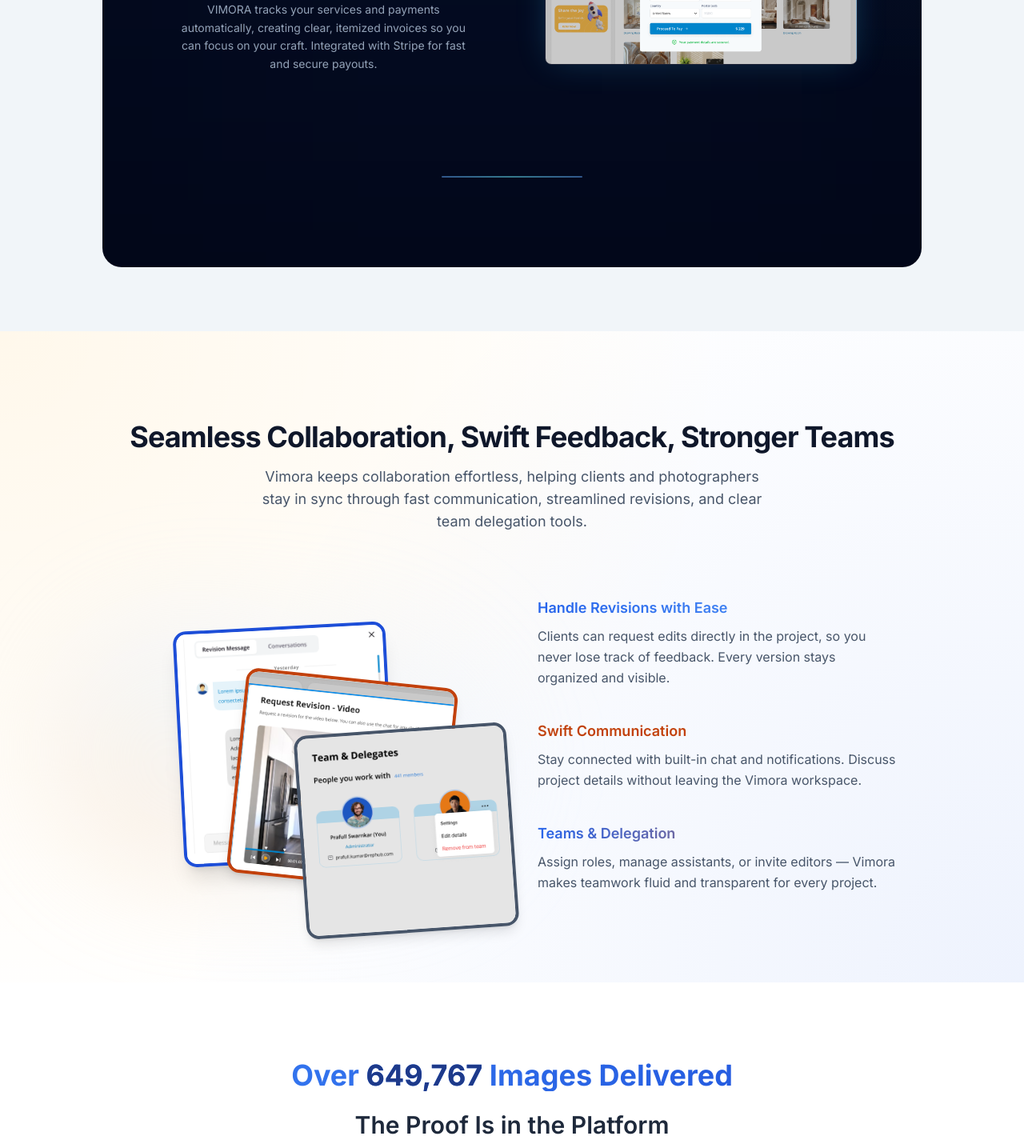
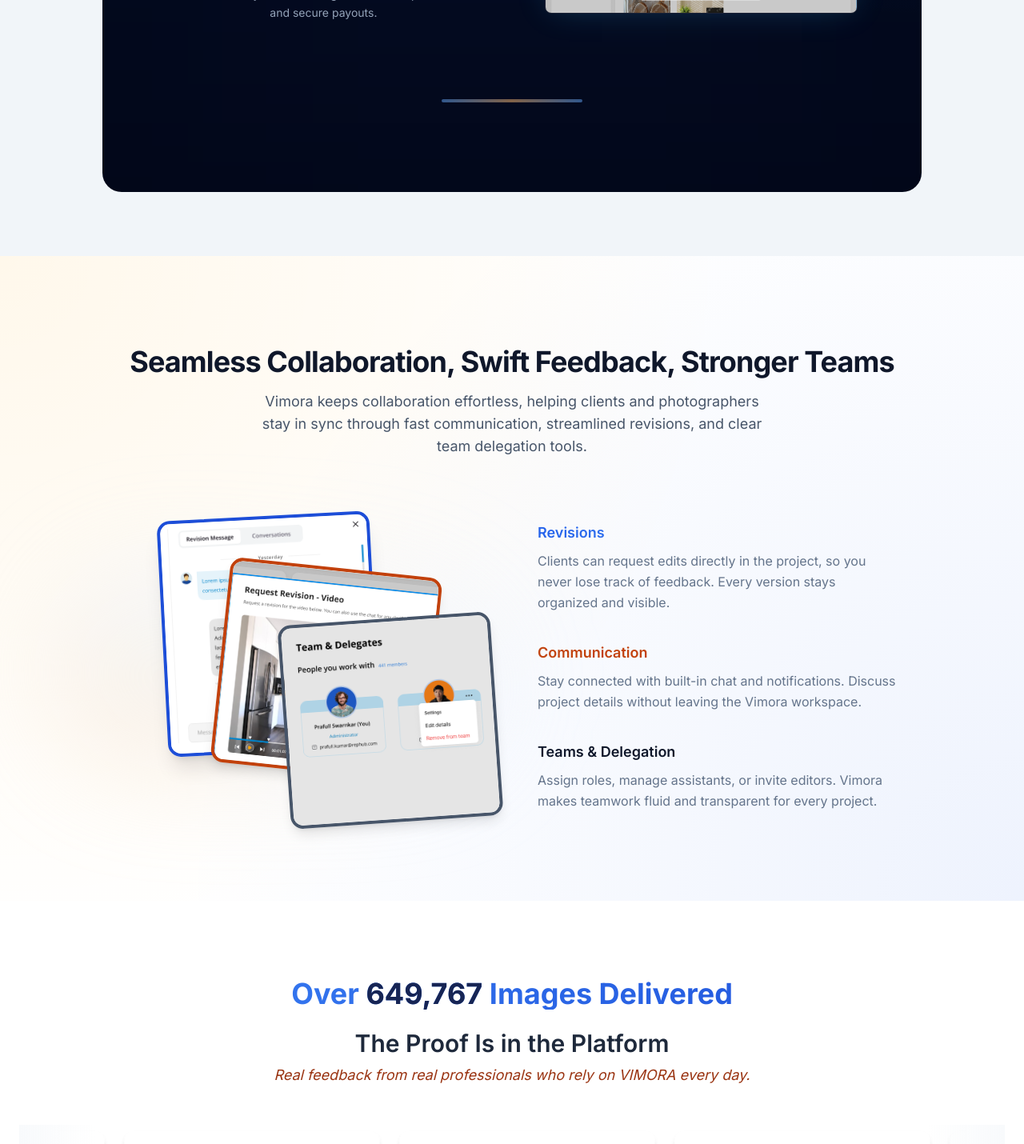
Before and after one commit to PixelVans/Vimora, a React (Vite) app: page / in a window 1280 px wide. Shown: the part 2860-4290 px from the top of the page at 80% size. Built offline with nearby package versions, Linux system fonts and the light colour scheme.

Commit message:
styling: text-visibility

```diff
--- a/src/components/ui/landing/marquee.tsx
+++ b/src/components/ui/landing/marquee.tsx
@@ -67,7 +67,7 @@
               className="bg-blue-50 rounded-xl shadow-md max-w-[250px] sm:max-w-[300px] flex-shrink-0 px-2
               sm:px-3 text-center flex flex-col items-center my-1 py-4 "
             >
-              <Icon className="w-7 h-7 sm:w-9 sm:h-9 text-blue-950 mb-3" />
+              <Icon className="w-7 h-7 sm:w-9 sm:h-9 text-black mb-3" />
               <h3 className="font-semibold text-[12px] sm:text-sm text-blue-700">{feature.title}</h3>
               <p className="text-[10px] sm:text-sm text-slate-600">{feature.description}</p>
             </div>
--- a/src/pages/LandingPage.tsx
+++ b/src/pages/LandingPage.tsx
@@ -326,7 +326,7 @@
   </div>
 
   {/* Steps */}
-  <div className="relative z-10 max-w-7xl mx-auto space-y-12 md:space-y-32 px-4">
+  <div className="relative z-10 max-w-7xl mx-auto space-y-12 md:space-y-24 px-4">
     {[
       {
         id: 1,
@@ -388,8 +388,8 @@
   </div>
 
   {/* Subtle line separator */}
-  <div className="mt-9 lg:mt-32 flex justify-center">
-    <div className="w-44 h-[2px] bg-gradient-to-r from-blue-400 via-cyan-300 to-blue-400 rounded-full opacity-70 animate-pulse" />
+  <div className="mt-9 lg:mt-24 flex justify-center">
+    <div className="w-44 h-[4px] bg-gradient-to-r from-blue-400 via-orange-300 to-blue-400 rounded-full opacity-70 animate-pulse" />
   </div>
 </section>
 
@@ -426,7 +426,7 @@
 
 
      {/* Mobile (stacked overlap, topmost last) */}
-      <div className="relative flex flex-col items-center xl:hidden mt-[-30px] md:mt-10 mb-[-330px]">
+      <div className="relative flex flex-col items-center xl:hidden mt-[-50px] md:mt-10 mb-[-350px]">
         <img
           src="/media/chat.png"
           alt="Chat interface"
@@ -435,7 +435,7 @@
         <img
           src="/media/revision.png"
           alt="Revision preview"
-          className="object-cover rounded-2xl shadow-lg border-4 border-orange-700 w-auto max-w-[80%] relative z-20 -translate-y-[75%]"
+          className="object-cover rounded-2xl shadow-lg border-4 border-orange-700 w-auto max-w-[90%]  relative z-20 -translate-y-[65%]"
         />
         <img
           src="/media/teams.png"
@@ -448,7 +448,7 @@
 
 
       {/* Desktop (overlapping) view */}
-      <div className="hidden xl:flex relative">
+      <div className="hidden xl:flex relative mt-[-80px] mr-10 ">
         <img
           src="/media/chat.png"
           alt="Chat interface"
@@ -468,32 +468,32 @@
     </div>
 
     {/* Text Description */}
-    <div className="xl:w-1/2 space-y-10 ">
+    <div className="xl:w-1/2 space-y-9 ">
       {[
         {
           id: 1,
-          title: "Handle Revisions with Ease",
+          title: "Revisions",
           text: "Clients can request edits directly in the project, so you never lose track of feedback. Every version stays organized and visible.",
           color: "from-blue-600 to-blue-400",
         },
         {
           id: 2,
-          title: "Swift Communication",
+          title: "Communication",
           text: "Stay connected with built-in chat and notifications. Discuss project details without leaving the Vimora workspace.",
           color: "from-orange-700 to-orange-700",
         },
         {
           id: 3,
           title: "Teams & Delegation",
-          text: "Assign roles, manage assistants, or invite editors — Vimora makes teamwork fluid and transparent for every project.",
-          color: "from-blue-600 to-orange-500",
+          text: "Assign roles, manage assistants, or invite editors. Vimora makes teamwork fluid and transparent for every project.",
+          color: "from-slate-900 to-slate-900",
         },
       ].map((feature) => (
         <div key={feature.id} className="flex flex-col gap-2">
           <div className={`text-transparent bg-clip-text bg-gradient-to-r ${feature.color} font-semibold text-lg`}>
             {feature.title}
           </div>
-          <p className="text-slate-600 leading-relaxed max-w-md">{feature.text}</p>
+          <p className="text-slate-500 leading-relaxed max-w-md">{feature.text}</p>
         </div>
       ))}
     </div>
@@ -510,7 +510,7 @@
       <section className="bg-white py-24 px-0 md:px-6">
       <div className="max-w-full mx-auto">
           <h2 className="sm:text-4xl text-2xl font-bold text-slate-900 mb-6 text-center bg-gradient-to-r from-blue-500 to-blue-700 text-transparent bg-clip-text">
-          Over <span className="text-blue-900">
+          Over <span className="text-blue-950">
           <CountUp start={649700} end={650000} duration={190} separator="," />
 
           </span> Images Delivered
@@ -519,7 +519,7 @@
           <h3 className="text-xl sm:text-3xl font-semibold text-slate-800 mb-2 px-6">
           The Proof Is in the Platform
           </h3>
-          <p className="text-orange-700 text-md sm:text-lg px-6">
+          <p className="text-orange-800 text-md sm:text-lg px-6 italic">
             Real feedback from real professionals who rely on VIMORA every day.
           </p>
         </div>
@@ -552,9 +552,14 @@
 
     <section className="bg-slate-50 py-20  shadow">
     <div className="md:px-6 mx-auto text-center">
-    <h2 className="text-2xl sm:text-4xl font-bold text-slate-900 mb-8 font-inter">
-      KEY VIMORA Features
-    </h2>
+
+<div className="text-center mb-5">
+  <h2 className="text-2xl sm:text-4xl font-bold text-slate-900 font-inter mb-3">
+    What Powers Vimora
+  </h2>
+  <div className="w-24 h-[4px] mx-auto bg-gradient-to-r from-blue-500 via-orange-400 to-blue-500 rounded-full blur-[0.5px]" />
+</div>
+
 
     {/* Gradient wrapper */}
     <div className="relative overflow-hidden">
@@ -810,13 +815,13 @@
 
 
   {/* Everything You need */}
-  <section className="bg-gradient-to-b from-blue-50 via-blue-50 to-white  py-20 px-6 rounded-t-[100px] lg:rounded-t-[220px]">
+  <section className="bg-slate-100  py-20 px-6 rounded--[100px] lg:rounded--[220px]">
   <div className=" mx-auto">
     {/* Heading */}
     <div className="text-center">
       <h2 className="text-2xl sm:text-4xl font-bold text-slate-900 mb-4 font-inter leading-snug">
         Everything You Need. <br className="hidden sm:block" />
-        <span className="text-blue-900">Nothing You Don’t.</span>
+        <span className="text-orange-700">Nothing You Don’t.</span>
       </h2>
       <p className="text-slate-600 sm:text-lg max-w-2xl mx-auto mb-12">
         VIMORA cuts the fluff and gives you the real estate media delivery platform that works exactly how it should.
@@ -824,9 +829,10 @@
     </div>
 
     {/* Feature List - Left aligned */}
-    <div className=" mt-12">
+  <div className="mt-16 bg-gradient-to-r from-slate-100 via-slate-200 to-slate-100 py-10 rounded-3xl shadow-inner border border-slate-300/50">
   <EverythingYouNeedMarquee />
 </div>
+
 </div>
 </section>
 
@@ -850,7 +856,7 @@
 
       {/* Right - Text & Form */}
       <div className="p-8 sm:p-12 text-center  md:text-left">
-        <h2 className="text-3xl sm:text-4xl font-bold text-slate-900">
+        <h2 className="text-2xl sm:text-4xl font-bold text-slate-900">
           Start Your 14 Day Free Trial
         </h2>
         <p className="mb-8 mt-3 text-slate-800 text-center">
```
